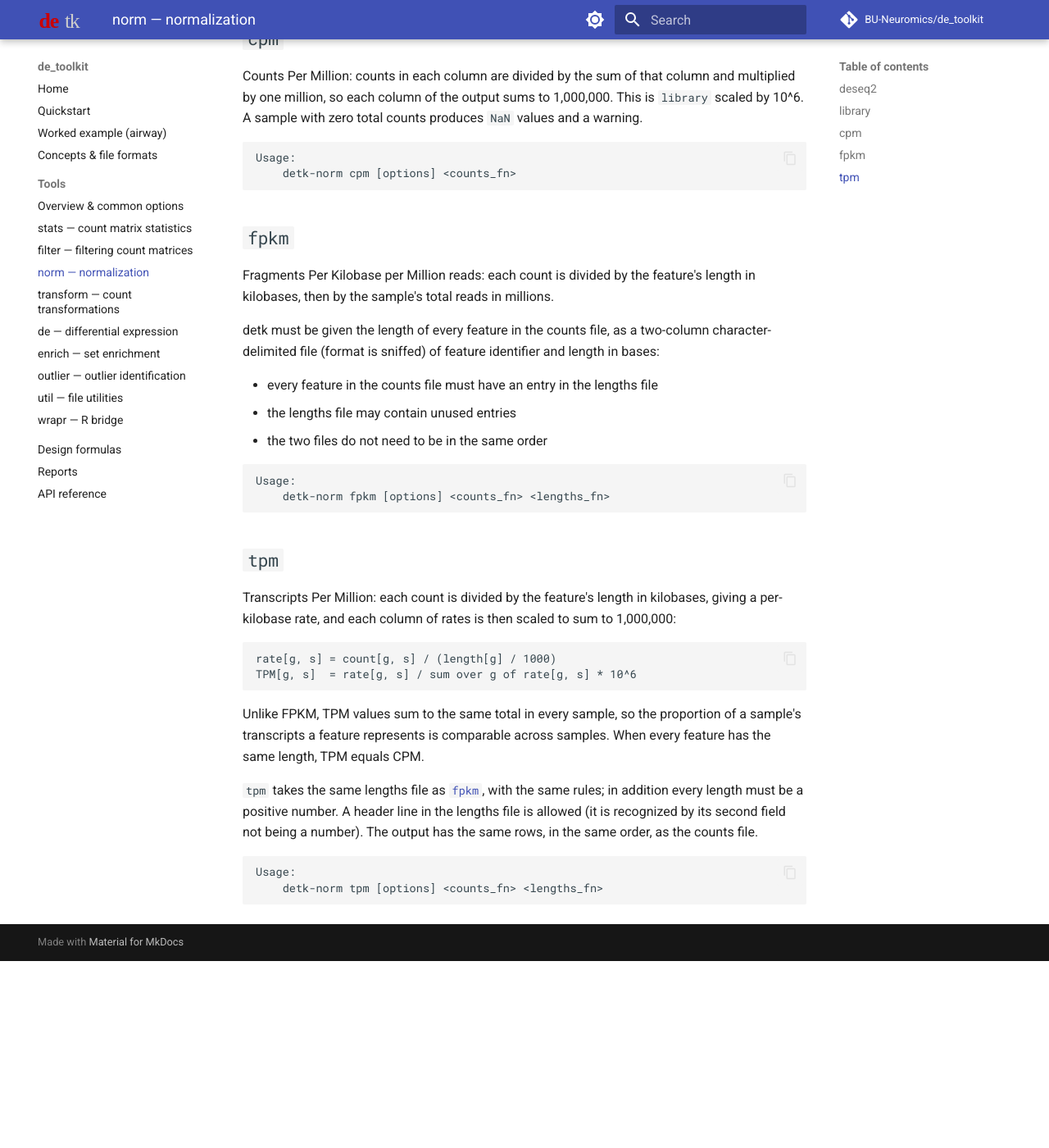
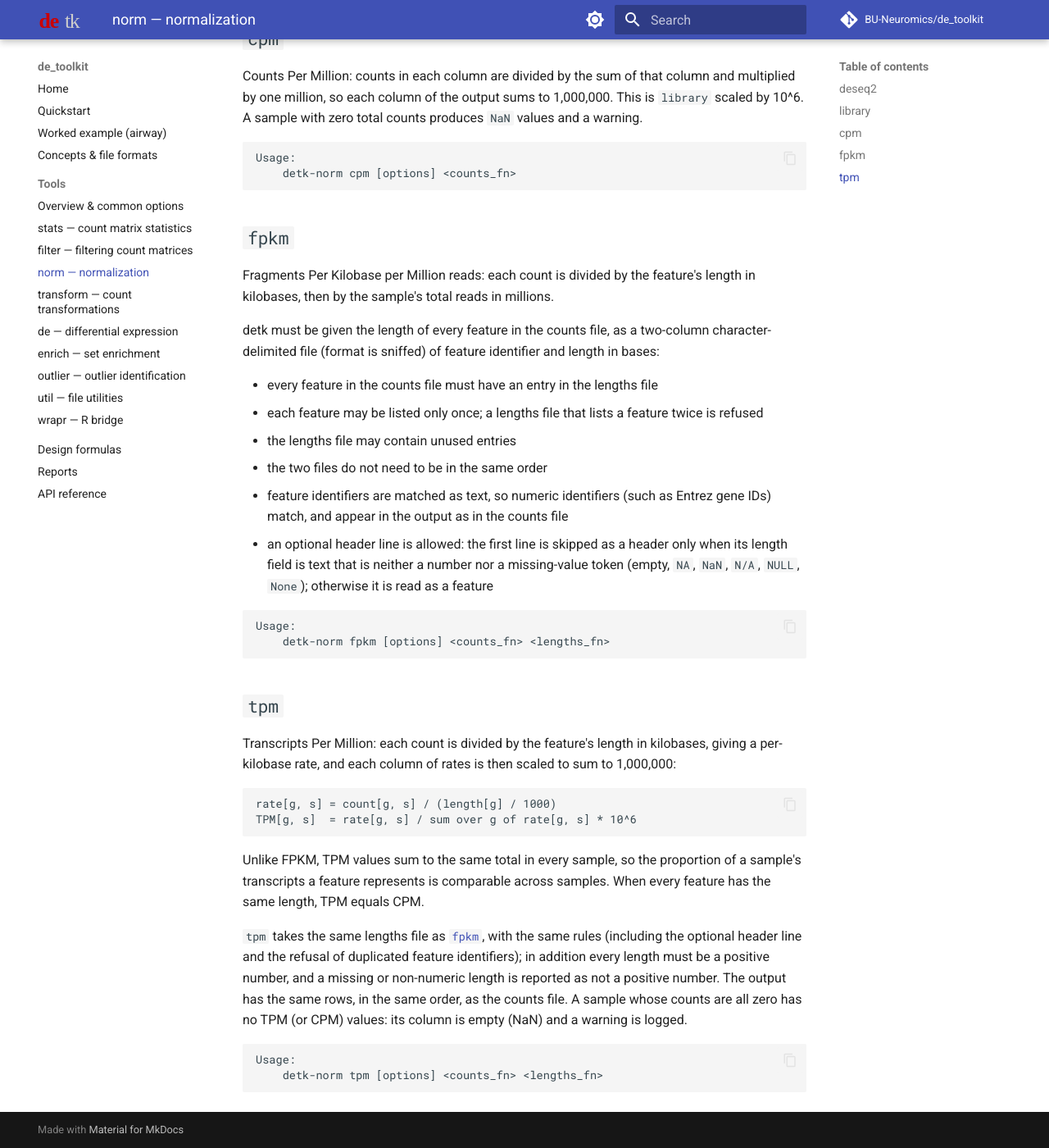
Before and after one commit to BU-Neuromics/de_toolkit, an MkDocs documentation site: the page built from docs/tools/norm.md, in a window 1280 px wide and 1400 px high, scrolled down 1161 px. Shown: the whole window at 82% size. Built offline with MkDocs 1.6.1 and Material for MkDocs 9.7.7, drawn with Linux system fonts in a browser that asks for light colours; comment, search, counter and statistics services are not loaded; before the commit the page ends 2333 px from its top, so only the background shows below that.

Commit message:
#24: document the lengths-file rules in the CHANGELOG and docs
Review of s2 (PR #40), finding 5 and its CHANGELOG question: the lengths
file tpm and fpkm share now has rules a user must know: positive lengths
(tpm), an optional header line recognized only when its length field is
text other than a missing-value token, duplicate IDs refused, and IDs
matched as text. Also document the all-zero sample (NaN plus a warning).

Cogit-Node: release/tpm-cpm
Co-Authored-By: Claude Opus 5.5 <noreply@anthropic.com>
Claude-Session: https://claude.ai/code/session_012v2FbtiRZiUgvnaqeiMepn

````diff
--- a/docs/tools/norm.md
+++ b/docs/tools/norm.md
@@ -74,8 +74,16 @@ two-column character-delimited file (format is sniffed) of feature identifier
 and length in bases:
 
 - every feature in the counts file must have an entry in the lengths file
+- each feature may be listed only once; a lengths file that lists a feature
+  twice is refused
 - the lengths file may contain unused entries
 - the two files do not need to be in the same order
+- feature identifiers are matched as text, so numeric identifiers (such as
+  Entrez gene IDs) match, and appear in the output as in the counts file
+- an optional header line is allowed: the first line is skipped as a header
+  only when its length field is text that is neither a number nor a
+  missing-value token (empty, `NA`, `NaN`, `N/A`, `NULL`, `None`); otherwise it
+  is read as a feature
 
 ```text
 Usage:
@@ -97,11 +105,13 @@ Unlike FPKM, TPM values sum to the same total in every sample, so the
 proportion of a sample's transcripts a feature represents is comparable
 across samples. When every feature has the same length, TPM equals CPM.
 
-`tpm` takes the same lengths file as [`fpkm`](#fpkm), with the same rules;
-in addition every length must be a positive number. A header line in the
-lengths file is allowed (it is recognized by its second field not being a
-number). The output has the same rows, in the same order, as the counts
-file.
+`tpm` takes the same lengths file as [`fpkm`](#fpkm), with the same rules
+(including the optional header line and the refusal of duplicated feature
+identifiers); in addition every length must be a positive number, and a
+missing or non-numeric length is reported as not a positive number. The
+output has the same rows, in the same order, as the counts file. A sample
+whose counts are all zero has no TPM (or CPM) values: its column is empty
+(NaN) and a warning is logged.
 
 ```text
 Usage:
````
Also changed, not shown: 1 other file.
